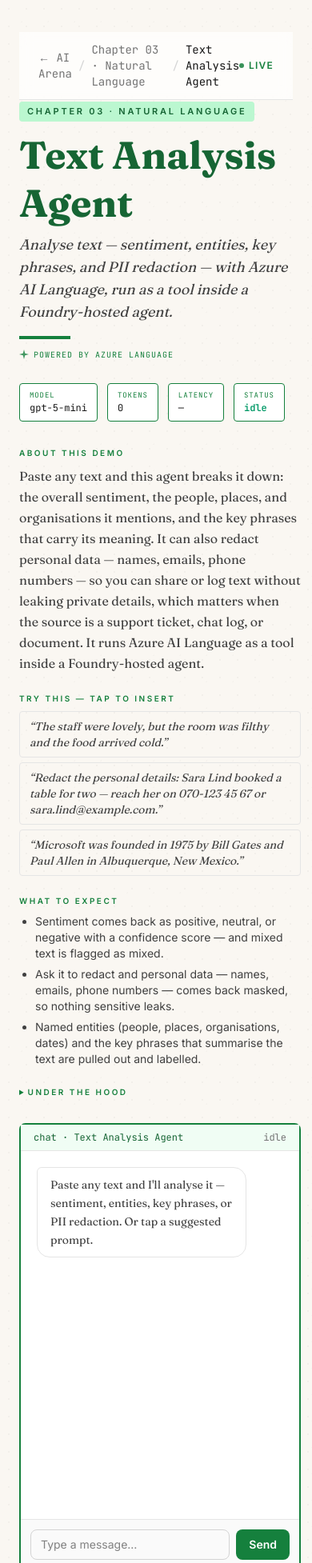
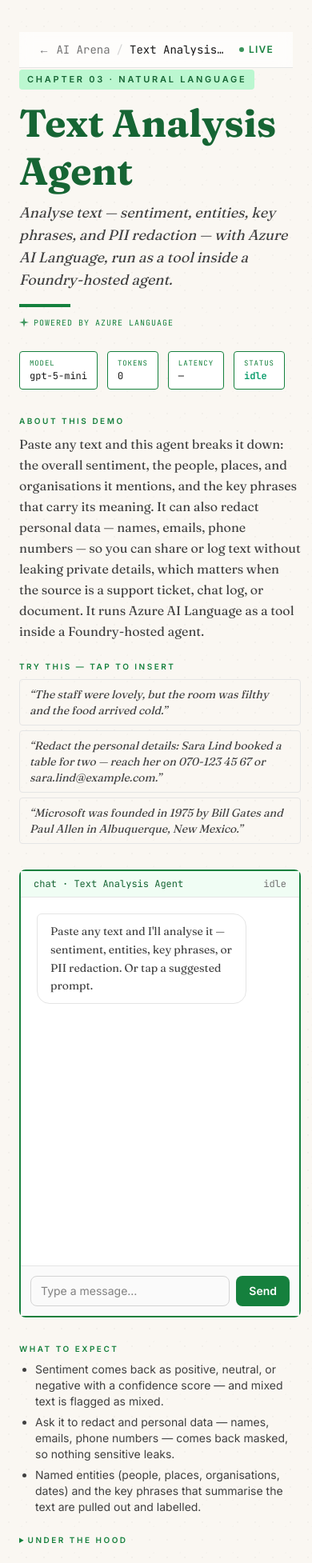
Before and after one commit to MohamedElmi10/AI-Arena-platform, a Next.js app: page /nl/text-analysis-agent in a window 390 px wide. Shown: the top 1954 px of the page at 80% size. Built offline with nearby package versions, Linux system fonts and the light colour scheme.

Commit message:
T-026: portfolio polish (copy, links, cert, mobile layout)

```diff
--- a/src/app/agents/rag-agent-with-grounding-memory/corpus/09-about-mohamed.md
+++ b/src/app/agents/rag-agent-with-grounding-memory/corpus/09-about-mohamed.md
@@ -2,8 +2,8 @@
 
 Mohamed Elmi is a software engineer moving from front-end development into AI
 engineering. His front-end background is in React, Next.js, and MongoDB. He is
-currently focused full-time on that transition, actively pursuing the Azure AI
-certification AI-103.
+currently focused full-time on that transition and holds the Microsoft Certified:
+Azure AI Apps and Agents Developer Associate certification (exam AI-103).
 
 AI Arena is the vehicle he uses to learn Azure by building. Rather than studying
 the certification material in the abstract, he wires up one live Azure AI agent
@@ -25,11 +25,10 @@ Mohamed has about  six months of professional experience as a front-end
 developer intern, working with React, Next.js, and MongoDB. Over roughly the
 past year he has also built his own projects end to end — some front-end only,
 others spanning back-end and databases, and several focused on AI development.
-AI Arena is the largest of these: a Next.js front end wrapping live Azure AI
-agents.
+AI Arena is one of these: a Next.js front end wrapping live Azure AI agents.
 
 Before moving into AI engineering, he worked as Frontend Intern at Diya Interactive from
-2024 to 2025, where he developed Responsive and modern interface experience. A project
+2024 to 2025, where he developed Responsive and modern interface experience. A project
 worth naming is Health4Travel — a travel-health app that helps travelers manage vaccination and
 health records, book appointments with clinics abroad, use telehealth, and keep
 certificates and prescriptions in an offline health wallet. Mohamed worked on
--- a/src/components/ArchitectureDiagram.tsx
+++ b/src/components/ArchitectureDiagram.tsx
@@ -59,19 +59,20 @@ export function ArchitectureDiagram() {
           How it works
         </div>
         <p className="mt-3 max-w-3xl font-display text-lg leading-relaxed text-neutral-700">
-          Every demo follows the same shape: your browser never sees an Azure
-          key — the Next.js route calls Azure server-side (wrapped in
-          cost-safety) and streams the reply back token by token. Only the
-          Azure service at the end changes per tile.
+          Every demo follows the same shape: the browser never sees Azure
+          credentials — the Next.js route authenticates to Azure server-side
+          (wrapped in cost-safety) and streams the reply back token by token. The
+          only thing that differs from one tile to the next is the Azure service
+          at the end.
         </p>
       </div>
 
       <div className="flex flex-col items-stretch gap-3 md:flex-row md:items-center">
-        <Node label="Your browser" sublabel="the playground" />
+        <Node label="The browser" sublabel="the playground" />
         <Arrow label="prompt" />
         <Node
           label="Next.js API route"
-          sublabel="withCostSafety · key server-side"
+          sublabel="withCostSafety · credentials server-side"
         />
         <Arrow label="server-side" />
         <Node
--- a/src/components/Hero.tsx
+++ b/src/components/Hero.tsx
@@ -20,25 +20,43 @@ export function Hero() {
       </h1>
 
       <p className="mt-4 max-w-3xl font-display text-2xl italic text-neutral-700">
-        Azure AI Engineer — a working showcase of what I built on the way to
-        AI-103.
+        Azure AI Engineer — Microsoft AI-103 certified. A working showcase of the
+        skills behind the credential.
       </p>
+
+      {/* Certification badge — links to the verified Microsoft Learn credential. */}
+      <div className="mt-5">
+        <a
+          href="https://learn.microsoft.com/api/credentials/share/en-gb/MohamedElmi-4290/A5D54B676DB783A3?sharingId=3105092C8A9E2CA6"
+          target="_blank"
+          rel="noopener noreferrer"
+          className="inline-block rounded border border-neutral-900 px-2.5 py-1 font-mono text-[11px] font-semibold uppercase tracking-widest text-neutral-900 transition hover:bg-neutral-900 hover:text-white"
+        >
+          Microsoft Certified · Azure AI Apps &amp; Agents Developer (AI-103) →
+        </a>
+      </div>
 
       <PoweredBy
         service="Microsoft Azure AI"
         prefix="Built on"
-        className="mt-4 text-neutral-500"
+        className="mt-5 text-neutral-500"
       />
 
       <div className="mt-6 flex gap-6 text-sm">
-        {/* TODO(Mohamed): confirm your LinkedIn URL. */}
         <a
           href="https://github.com/MohamedElmi10"
+          target="_blank"
+          rel="noopener noreferrer"
           className="underline underline-offset-4"
         >
           GitHub →
         </a>
-        <a href="#" className="underline underline-offset-4">
+        <a
+          href="https://www.linkedin.com/in/-elmi"
+          target="_blank"
+          rel="noopener noreferrer"
+          className="underline underline-offset-4"
+        >
           LinkedIn →
         </a>
       </div>
--- a/src/components/playground/Playground.tsx
+++ b/src/components/playground/Playground.tsx
@@ -188,8 +188,14 @@ export function Playground({ module, tile, guide, chapter }: PlaygroundProps) {
           />
         </div>
 
+        {/* Mobile order: guide-top → chat → guide-bottom (chat right after "Try this").
+            Desktop: guide stacks in the left column, chat spans both rows on the right. */}
         <div className="grid grid-cols-12 gap-8">
-          <PlaygroundGuide guide={guide} onInsert={setInput} />
+          <div className="order-1 col-span-12 md:col-span-5 md:row-start-1">
+            <PlaygroundGuide guide={guide} onInsert={setInput} part="top" />
+          </div>
+
+          <div className="order-2 col-span-12 md:col-span-7 md:row-span-2 md:row-start-1">
             <ChatSurface
               title={tile.title}
               messages={messages}
@@ -204,6 +210,11 @@ export function Playground({ module, tile, guide, chapter }: PlaygroundProps) {
             />
           </div>
 
+          <div className="order-3 col-span-12 md:col-span-5 md:row-start-2">
+            <PlaygroundGuide guide={guide} onInsert={setInput} part="bottom" />
+          </div>
+        </div>
+
         <SiteFooter />
       </div>
     </main>
--- a/src/components/playground/PlaygroundGuide.tsx
+++ b/src/components/playground/PlaygroundGuide.tsx
@@ -1,10 +1,15 @@
 import type { TileGuide } from "@/data/modules";
 
-// The left-hand instructional panel (docs/CONTEXT.md §Playground Guide).
+// The instructional panel (docs/CONTEXT.md §Playground Guide).
 // "Try this" prompts are tap-to-insert buttons that populate the chat input.
+//
+// Split into two parts so the layout can slot the chat between them on mobile
+// (chat right after "Try this"; the reference sections drop below it). On desktop
+// both parts stack in the left column. `part` omitted renders everything.
 type PlaygroundGuideProps = {
   guide: TileGuide;
   onInsert: (prompt: string) => void;
+  part?: "top" | "bottom";
 };
 
 function SectionLabel({ children }: { children: React.ReactNode }) {
@@ -15,9 +20,14 @@ function SectionLabel({ children }: { children: React.ReactNode }) {
   );
 }
 
-export function PlaygroundGuide({ guide, onInsert }: PlaygroundGuideProps) {
+export function PlaygroundGuide({ guide, onInsert, part }: PlaygroundGuideProps) {
+  const showTop = part !== "bottom";
+  const showBottom = part !== "top";
+
   return (
-    <aside className="col-span-12 space-y-6 md:col-span-5">
+    <div className="space-y-6">
+      {showTop ? (
+        <>
           <div>
             <SectionLabel>About this demo</SectionLabel>
             <p className="font-display text-base leading-relaxed text-neutral-700">
@@ -40,7 +50,11 @@ export function PlaygroundGuide({ guide, onInsert }: PlaygroundGuideProps) {
               ))}
             </div>
           </div>
+        </>
+      ) : null}
 
+      {showBottom ? (
+        <>
           <div>
             <SectionLabel>What to expect</SectionLabel>
             <ul className="ml-5 list-outside list-disc space-y-1.5 text-sm text-neutral-700">
@@ -60,6 +74,8 @@ export function PlaygroundGuide({ guide, onInsert }: PlaygroundGuideProps) {
               ))}
             </ul>
           </details>
-    </aside>
+        </>
+      ) : null}
+    </div>
   );
 }
--- a/src/components/playground/PlaygroundHeader.tsx
+++ b/src/components/playground/PlaygroundHeader.tsx
@@ -30,17 +30,19 @@ export function PlaygroundHeader({
   return (
     <>
       <div className="sticky top-0 z-30 border-b border-neutral-200 bg-white/70 backdrop-blur">
-        <div className="mx-auto flex max-w-6xl items-center justify-between px-6 py-3 text-sm">
-          <div className="flex items-center gap-2 font-mono text-neutral-500">
-            <Link href="/" className="hover:text-neutral-900">
+        <div className="mx-auto flex max-w-6xl items-center justify-between gap-3 px-6 py-3 text-sm">
+          <div className="flex min-w-0 items-center gap-2 font-mono text-neutral-500">
+            <Link href="/" className="whitespace-nowrap hover:text-neutral-900">
               ← AI Arena
             </Link>
+            {/* Chapter segment is redundant with the pill below on mobile — show
+                it only from `sm` up so the breadcrumb doesn't wrap word-by-word. */}
+            <span className="hidden text-neutral-300 sm:inline">/</span>
+            <span className="hidden whitespace-nowrap sm:inline">{chapterLabel}</span>
             <span className="text-neutral-300">/</span>
-            <span>{chapterLabel}</span>
-            <span className="text-neutral-300">/</span>
-            <span className="text-neutral-900">{title}</span>
+            <span className="truncate text-neutral-900">{title}</span>
           </div>
-          <span className="inline-flex items-center gap-1.5 text-xs font-semibold uppercase tracking-widest text-[color:var(--accent)]">
+          <span className="inline-flex shrink-0 items-center gap-1.5 text-xs font-semibold uppercase tracking-widest text-[color:var(--accent)]">
             <span className="size-1.5 animate-pulse rounded-full bg-[var(--accent)]" />
             Live
           </span>
--- /dev/null
+++ b/tickets/T-026-portfolio-polish.md
@@ -0,0 +1,25 @@
+# T-026: Portfolio polish — copy, links, cert, mobile
+
+**Status:** open
+**Blocked by:** —
+**Blocks:** —
+
+## Goal
+A pass of small portfolio fixes after go-live. One ticket, no new features.
+
+## Acceptance
+- [ ] "How it works" copy reads professionally: "The browser" (not "Your browser"),
+  "Azure credentials" (not "Azure key"), and the last line is plain, not cryptic.
+- [ ] Hero: LinkedIn points to the real URL; GitHub + LinkedIn open in a new tab
+  (`target="_blank" rel="noopener noreferrer"`).
+- [ ] AI-103 shown as **certified** (not "on the way to"), with a cert badge on the page.
+- [ ] Mobile: the chat sits right after "Try this" — the guide's lower sections
+  ("What to expect", "Under the hood") move below the chat on small screens.
+- [ ] RAG corpus `09-about-mohamed.md`: AI Arena no longer called "the largest";
+  AI-103 stated as earned.
+
+## Notes
+- Corpus edit updates the repo (portfolio surface) but NOT the live RAG index — that
+  needs a re-sync per T-018 before the RAG agent answers with the new text.
+- Cert badge is plain text for now; wrap it in a link to the Credly/Microsoft Learn
+  credential when the URL is handy.
```
Lines whose indentation alone changed are shown as unchanged.
